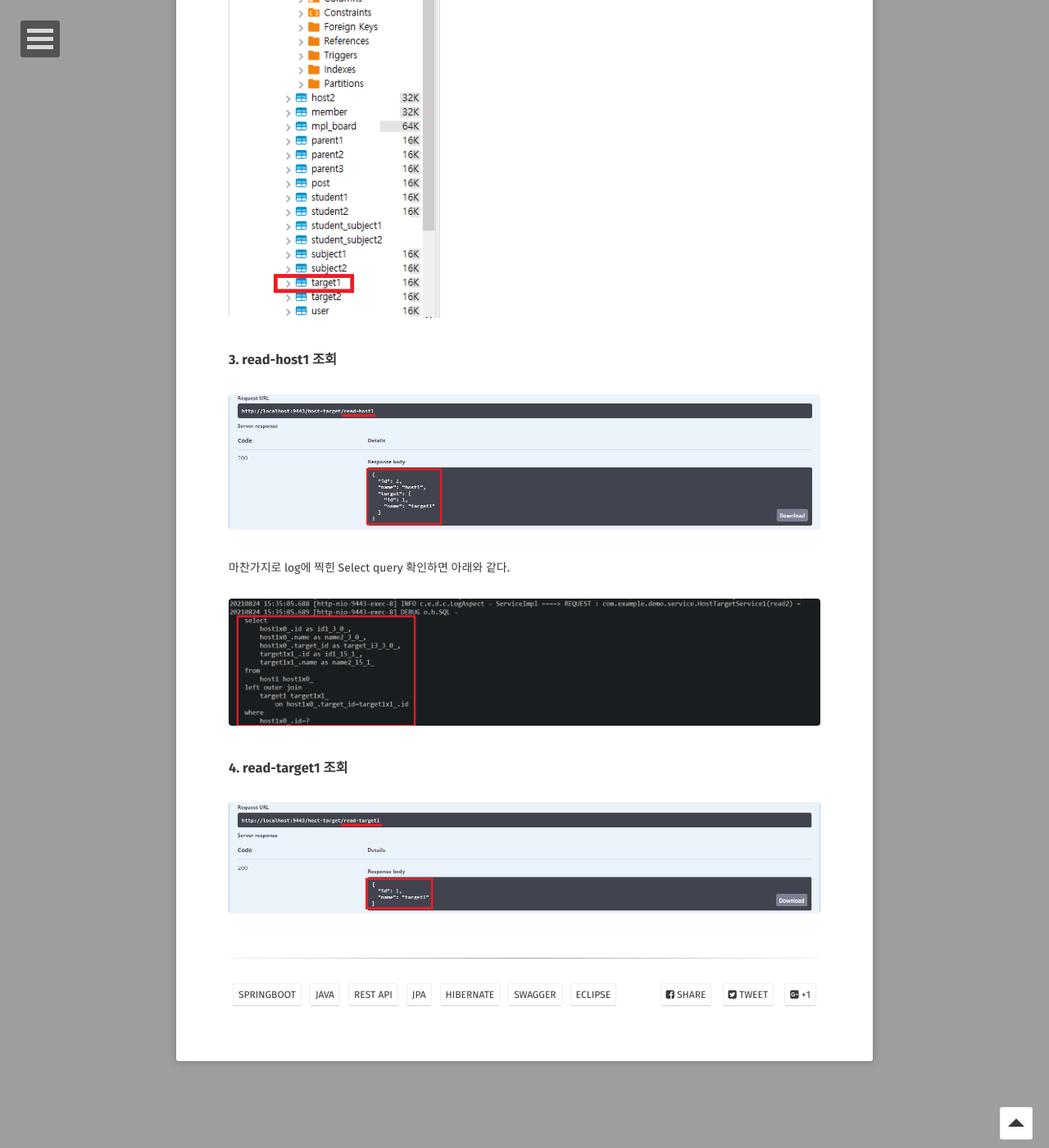
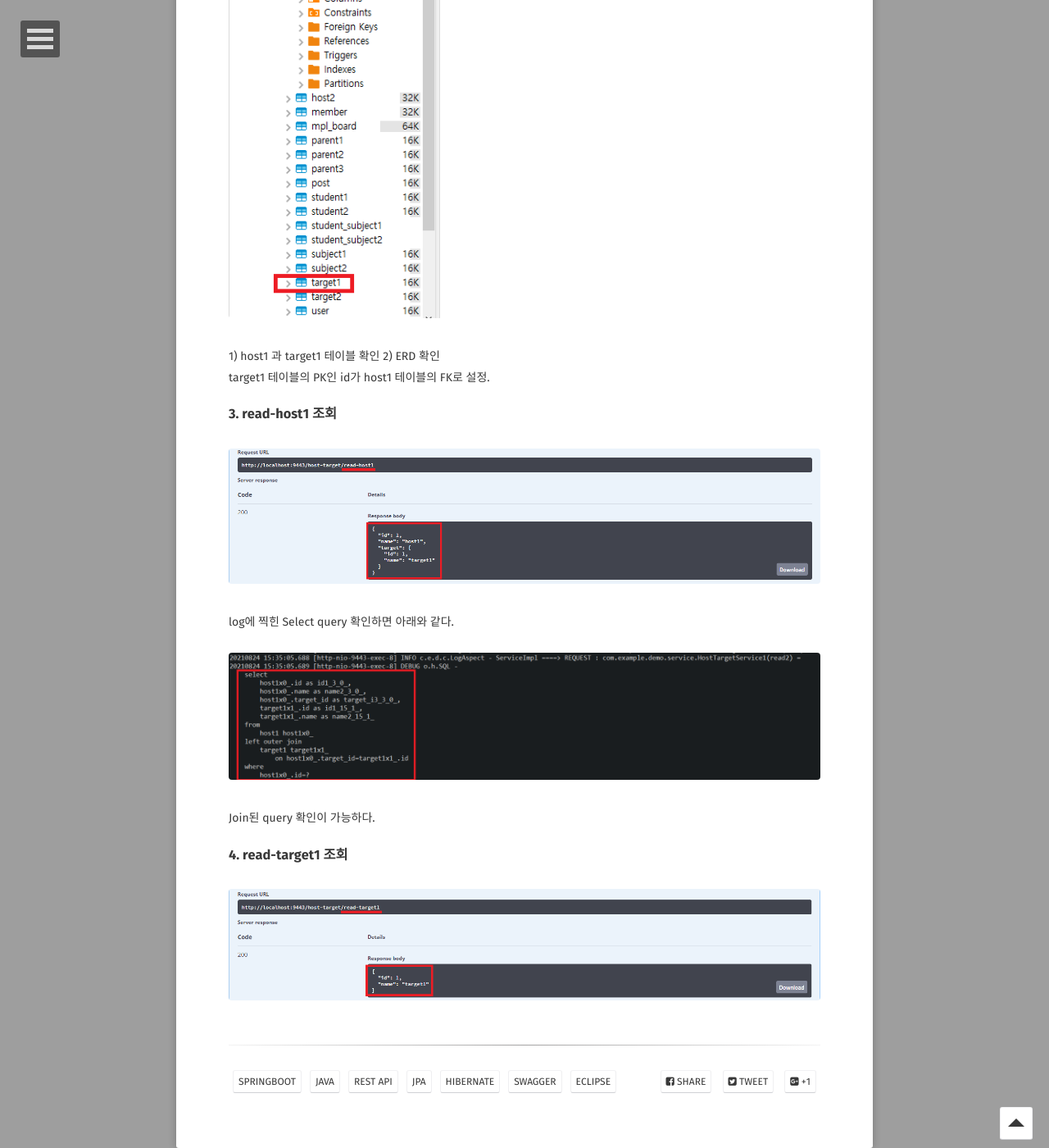
Before and after one commit to GayeonYoon/GayeonYoon.github.io, a Jekyll site: the page built from _posts/2021-08-24-JPA-MAPPING.md, in a window 1280 px wide and 1400 px high, scrolled down 6965 px. Shown: the whole window at 82% size. Built offline with Jekyll 4.4.1, drawn with Linux system fonts in a browser that asks for light colours; some web fonts are replaced; some of the changed text lies outside the part shown.

Commit message:
Update 2021-08-24-JPA-MAPPING.md

```diff
--- a/_posts/2021-08-24-JPA-MAPPING.md
+++ b/_posts/2021-08-24-JPA-MAPPING.md
@@ -216,26 +216,30 @@ public class HostTargetController {
 
 save1 실행하면 test 계정에 host1 과 target1 테이블이 만들어지며, 데이터 insert를 확인할 수 있다.
 
-콘솔창 log에 찍힌 query도 확인하자.
+Eclipse 콘솔창 log에 찍힌 Insert query도 확인해보자.
 <figure>
 	<img src="/assets/img/Insert_Console.png">
 </figure>
 
-### 2. DBeaver 확인하기 (Insert 와 ERD)
+### 2. DBeaver 확인하기 (Data Insert 와 ERD)
 <figure>
 	<img src="/assets/img/Host_Target_ERD.png">
 </figure>
+
+1) host1 과 target1 테이블 확인
+2) ERD 확인 <br>
+target1 테이블의 PK인 id가 host1 테이블의 FK로 설정.
 
 ### 3. read-host1 조회
 <figure>
 	<img src="/assets/img/Host1_OneToOne.png">
 </figure>
 
-마찬가지로 log에 찍힌 Select query 확인하면 아래와 같다.
+log에 찍힌 Select query 확인하면 아래와 같다.
 <figure>
 	<img src="/assets/img/Host1_Read_Console.png">
 </figure>
-
+Join된 query 확인이 가능하다.
 ### 4. read-target1 조회
 <figure>
 	<img src="/assets/img/Target1_OneToOne.png">
```
